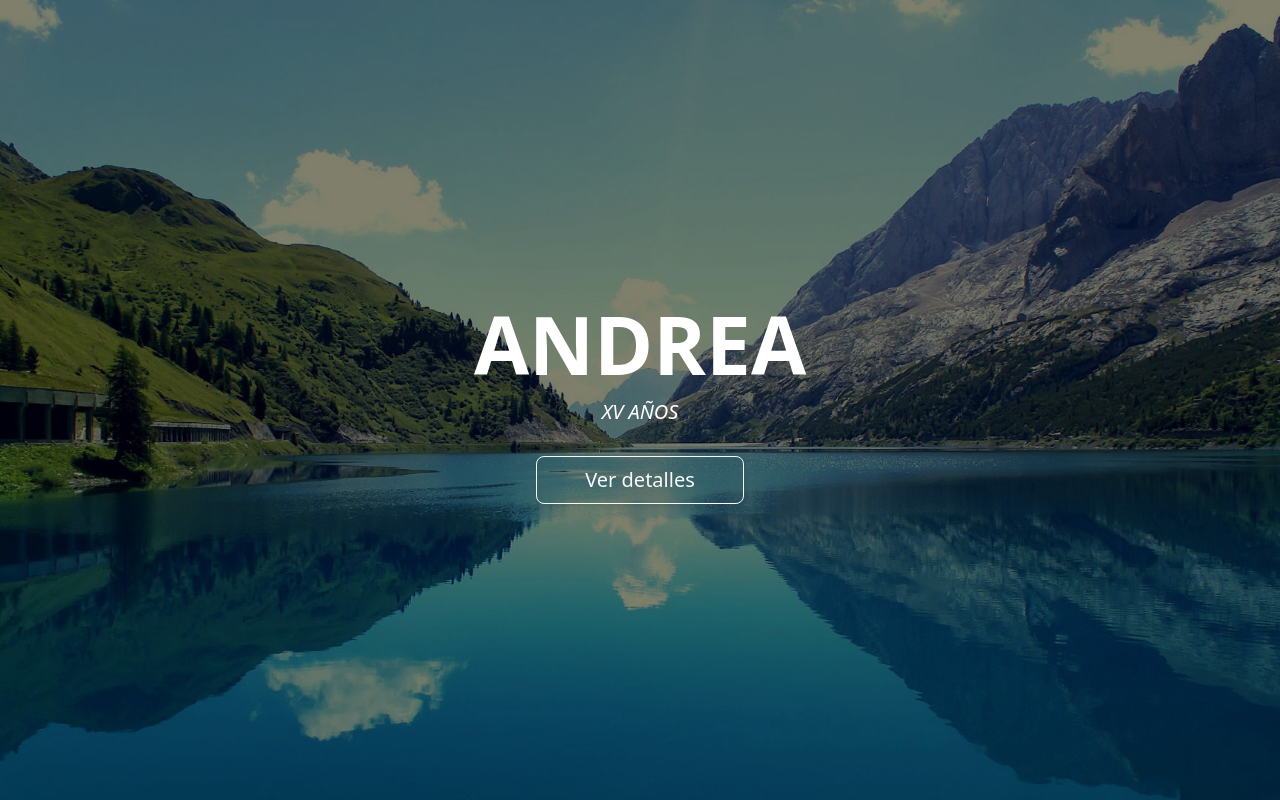
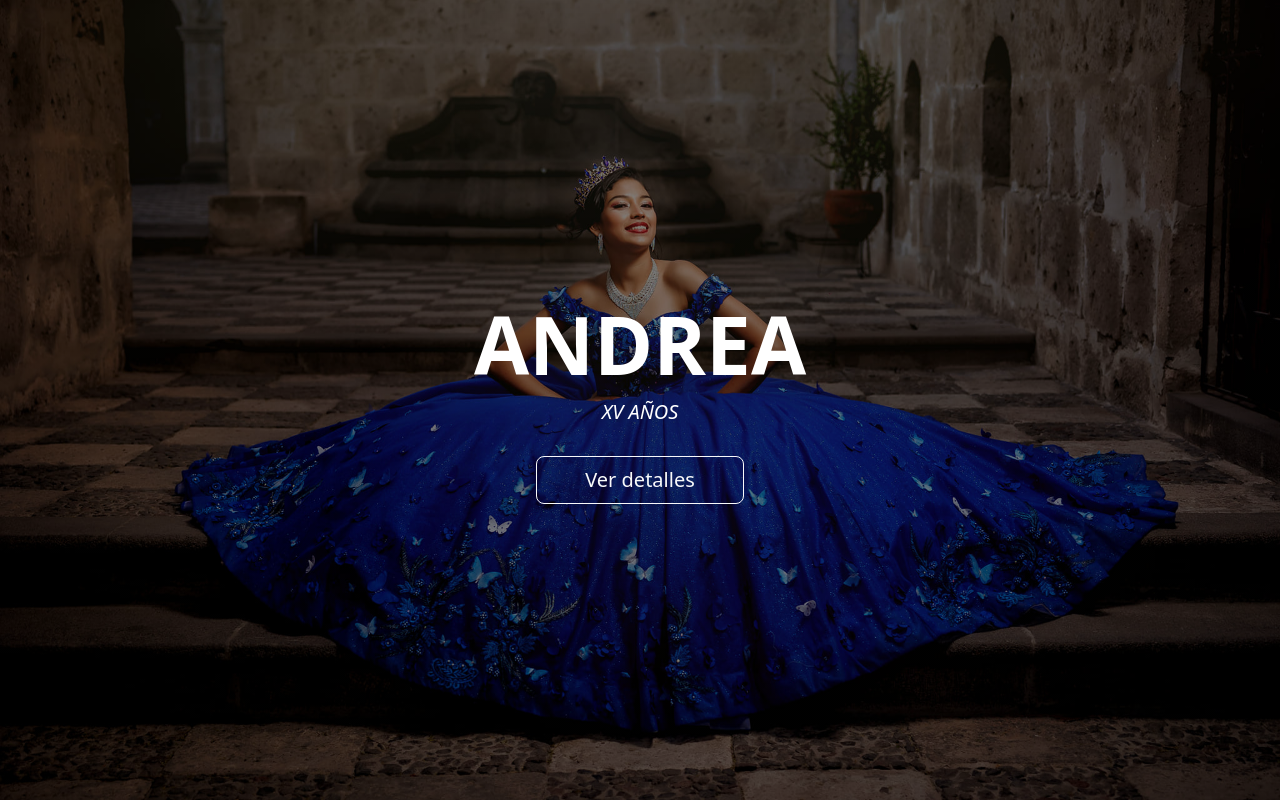
Before and after one commit to AlejandroBermudez90s/Andrea-15, a React (Vite) app: page / in a window 1280 px wide. Built offline with nearby package versions, Linux system fonts and the light colour scheme.

Commit message:
cambiada imagen principal

```diff
--- a/src/componentes/Cabecera/Cabecera.css
+++ b/src/componentes/Cabecera/Cabecera.css
@@ -3,7 +3,7 @@
     height: 100vh;
 
     background-image: linear-gradient(rgba(0, 0, 0, 0.5), rgba(0, 0, 0, 0.5)),
-        url('../../assets/fondo.jpg');
+        url('../../assets/vestido.jpg');
     background-size: cover;
     background-position: center;
     background-repeat: no-repeat;
```
Also changed, not shown: src/assets/vestido.jpg (added).
